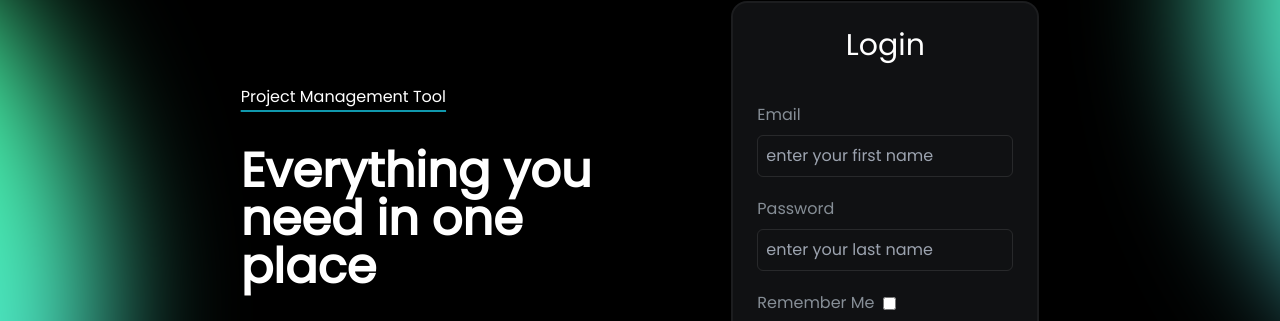
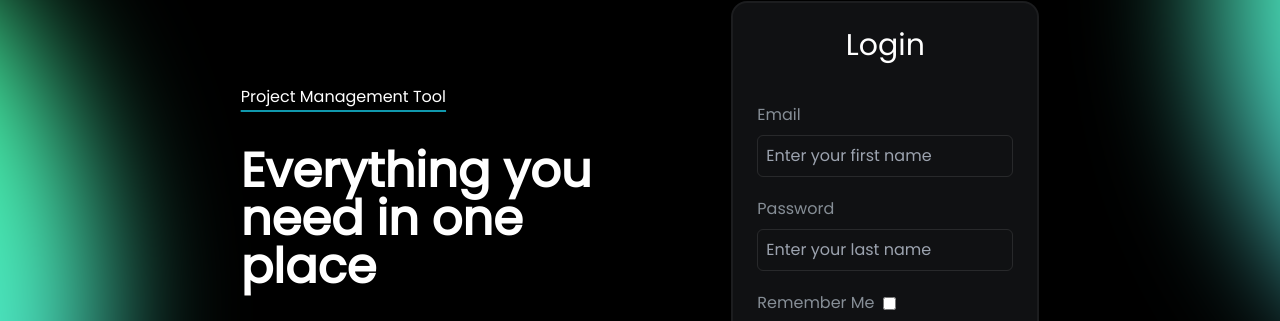
Before and after one commit to Priyankaa7/project-management-tool, a React (Create React App) app in the folder client/: page /account/login in a window 1280 px wide. Shown: the part 283-604 px from the top of the page. Built offline with nearby package versions, Linux system fonts and the light colour scheme.

Commit message:
fixed typos

```diff
--- a/client/src/componets/login/index.js
+++ b/client/src/componets/login/index.js
@@ -50,11 +50,11 @@ function Login() {
                 <div className="space-y-5 lg:w-full">
                     <div className="w-full space-y-2">
                         <label className="text-form_text">Email</label>
-                        <input className="w-full p-2 text-primary_text outline-none focus:border-white/50 rounded bg-transparent border-[1px] border-white/10" onChange={e=> setEmail(e.target.value)}  placeholder="enter your first name" type="email" />
+                        <input className="w-full p-2 text-primary_text outline-none focus:border-white/50 rounded bg-transparent border-[1px] border-white/10" onChange={e=> setEmail(e.target.value)}  placeholder="Enter your first name" type="email" />
                     </div>
                     <div className="w-full space-y-2">
                         <label className="text-form_text">Password</label>
-                        <input  className="w-full  p-2 text-primary_text outline-none focus:border-white/50 rounded bg-transparent border-[1px] border-white/10" onChange={e=> setPassword(e.target.value)} placeholder="enter your last name" type="password" />
+                        <input  className="w-full  p-2 text-primary_text outline-none focus:border-white/50 rounded bg-transparent border-[1px] border-white/10" onChange={e=> setPassword(e.target.value)} placeholder="Enter your last name" type="password" />
                     </div>
                     <div className="w-full space-x-2 flex items-center ">
                         <label className="text-form_text">Remember Me</label>
```
